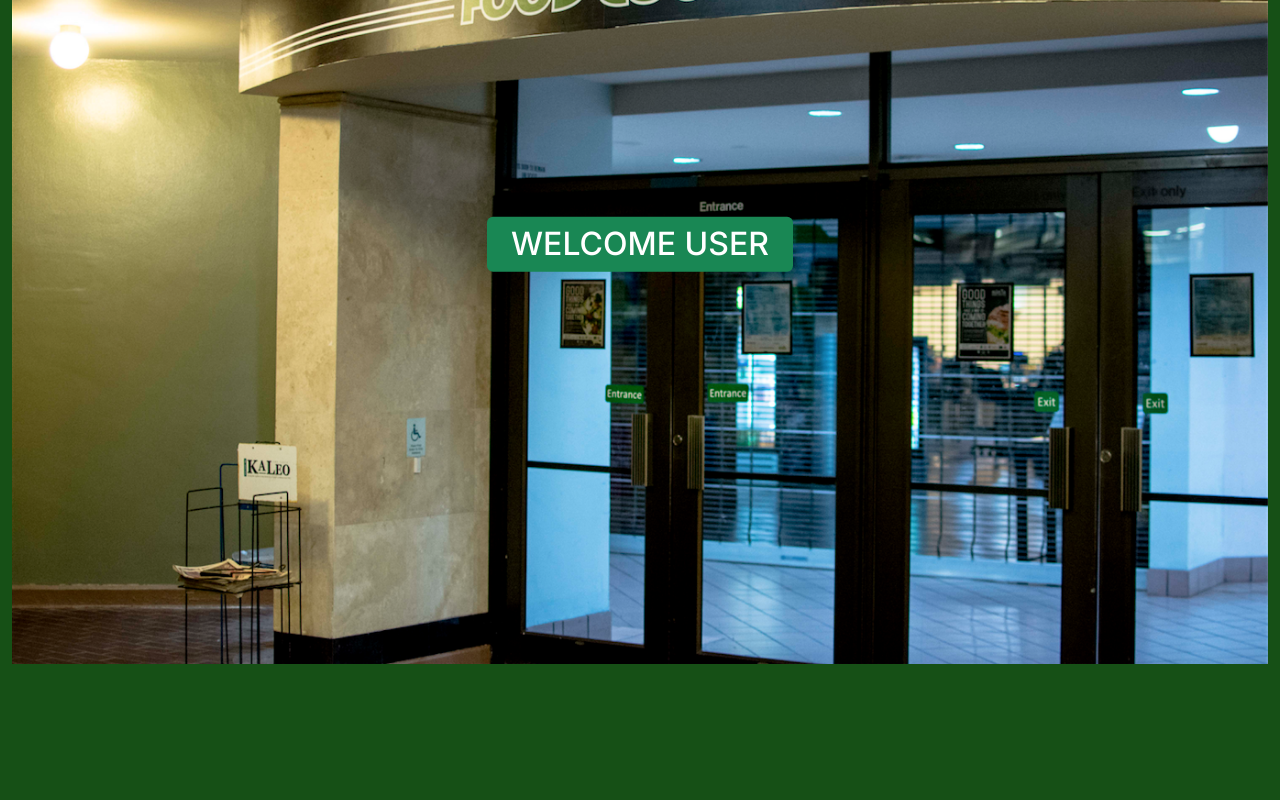
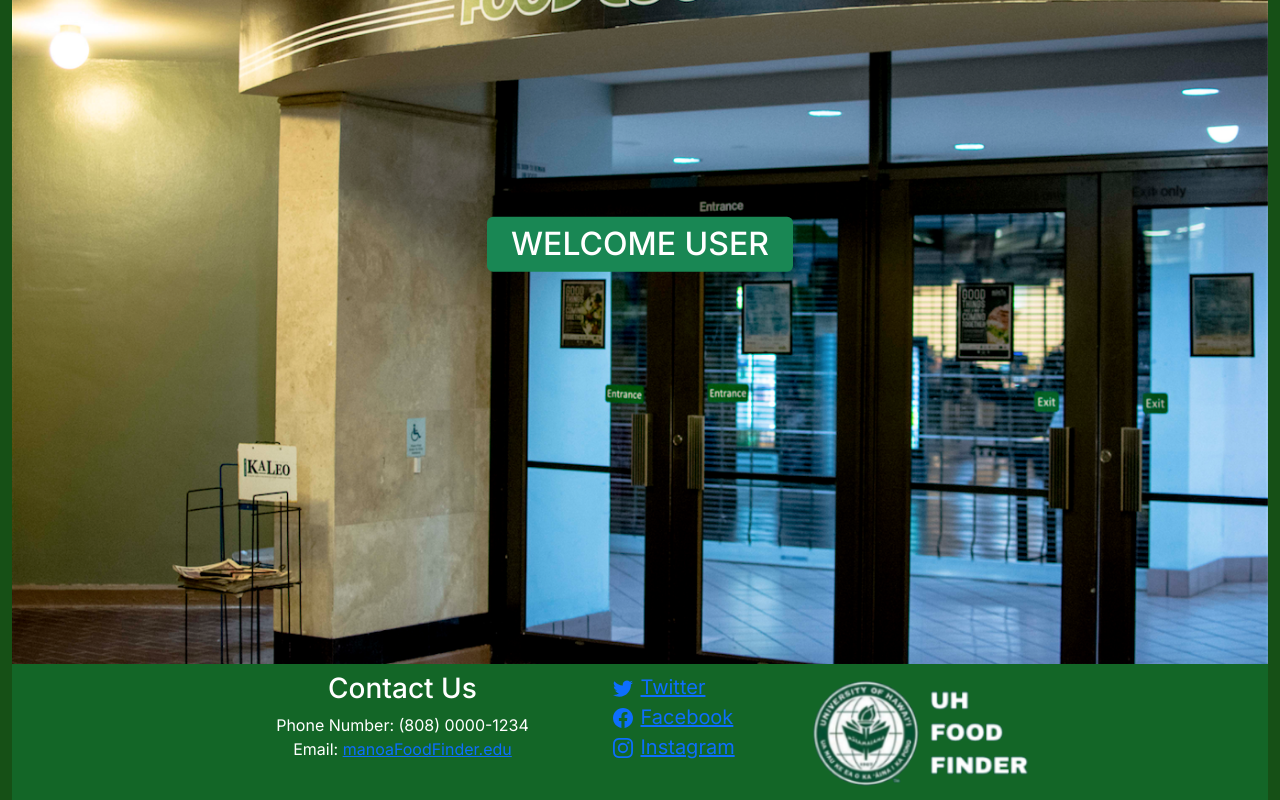
Before and after one commit to manoa-food-finder/manoa-food-finder-app, a Next.js app: page / in a window 1280 px wide. Shown: the part 301-1101 px from the top of the page. Before the commit the page ends 965 px from the top, so only its background shows below. Built offline with nearby package versions, Linux system fonts and the light colour scheme.

Commit message:
added footer

```diff
--- a/src/app/globals.css
+++ b/src/app/globals.css
@@ -48,3 +48,25 @@ main, section, header, footer {
 .uh-navbar .dropdown-item:hover {
   color: #000000;
 }
+
+body {
+    background-color: rgb(1, 80, 49);
+    color: white;
+}
+
+.test-footer {
+    color: white;
+    display: flex;
+    place-items: center;
+    flex-direction: column;
+}
+
+a {
+    color: white;
+}
+
+.sns-icons {
+    justify-content: center;
+    align-items: center;
+    font-size: 20px;
+}
--- a/src/app/page.tsx
+++ b/src/app/page.tsx
@@ -2,12 +2,14 @@ import 'bootstrap/dist/css/bootstrap.min.css';
 import { Container } from 'react-bootstrap';
 import FullWidthImage from '../components/FullWidthImage';
 import MiddleMenu from '../components/MiddleMenu';
+import Footer from '../components/Footer';
 
 const Home = () => (
   <main>
     <Container fluid id="footer">
       <MiddleMenu />
       <FullWidthImage />
+      <Footer />
     </Container>
   </main>
 );
--- /dev/null
+++ b/src/components/Footer.tsx
@@ -0,0 +1,45 @@
+import { Row, Col, Container, Image } from 'react-bootstrap';
+import { Twitter, Facebook, Instagram } from 'react-bootstrap-icons';
+import '../app/globals.css';
+
+/** The Footer appears at the bottom of every page. Rendered by the App Layout component. */
+const Footer = () => (
+  <footer className="mt-auto py-2 bg-light">
+    <Container className="justify-content-center aling-middle">
+      <Row className="justify-content-center">
+        <Col xs={4} className="text-centor test-footer">
+          <h3>Contact Us</h3>
+          Phone Number: (808) 0000-1234
+          <br />
+          <span>
+            Email:&nbsp;
+            <a href="mailto">manoaFoodFinder.edu</a>
+          </span>
+        </Col>
+        <Col xs={2} className="text-left sns-icons">
+          <a href="https://twitter.com/">
+            <Twitter className="mx-2" />
+            Twitter
+          </a>
+          <br />
+          <a href="https://www.facebook.com/">
+            <Facebook className="mx-2" />
+            Facebook
+          </a>
+          <br />
+          <a href="https://www.instagram.com/">
+            <Instagram className="mx-2" />
+            Instagram
+          </a>
+        </Col>
+        <Col xs={3} className="text-left">
+          <div className="d-flex">
+            <Image src="logo.png" width="250px" alt="" />
+          </div>
+        </Col>
+      </Row>
+    </Container>
+  </footer>
+);
+
+export default Footer;
```
Also changed, not shown: src/components/EditStuffForm.tsx (deleted, +0 -100 lines).
